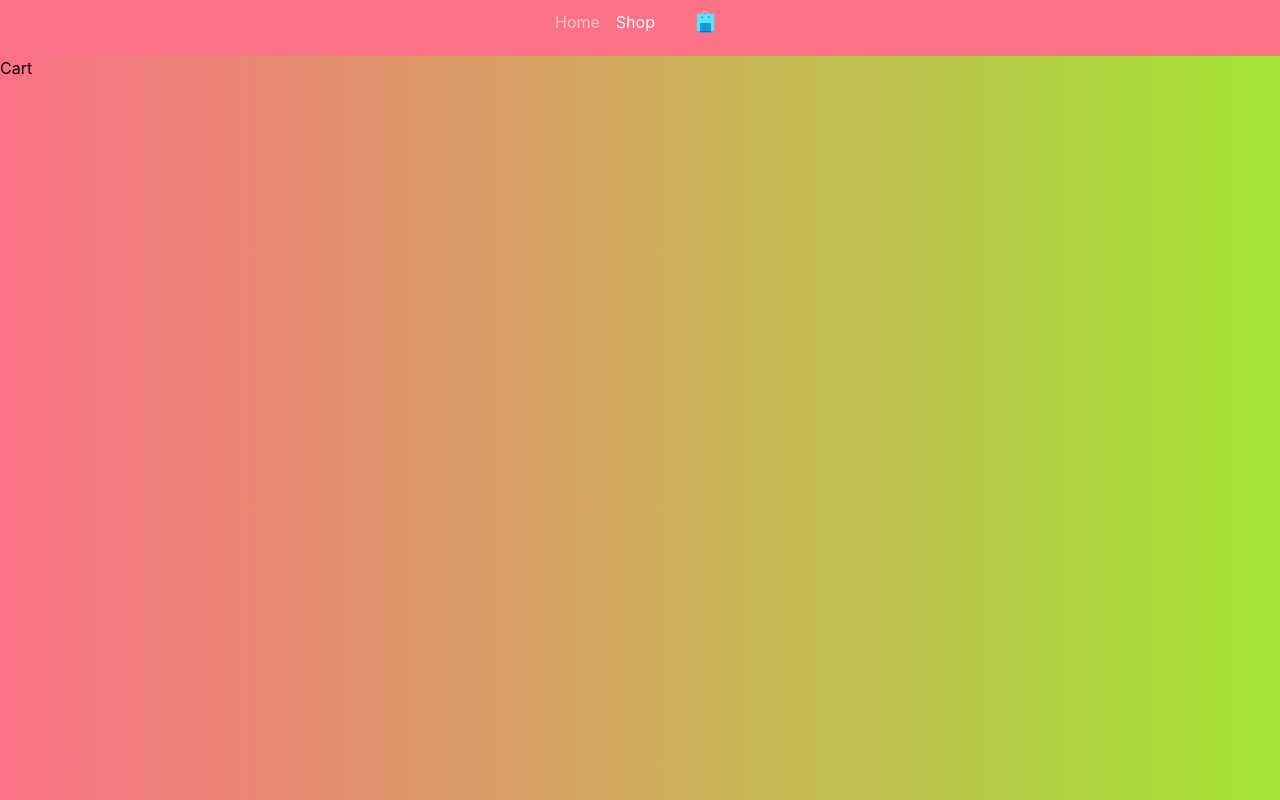
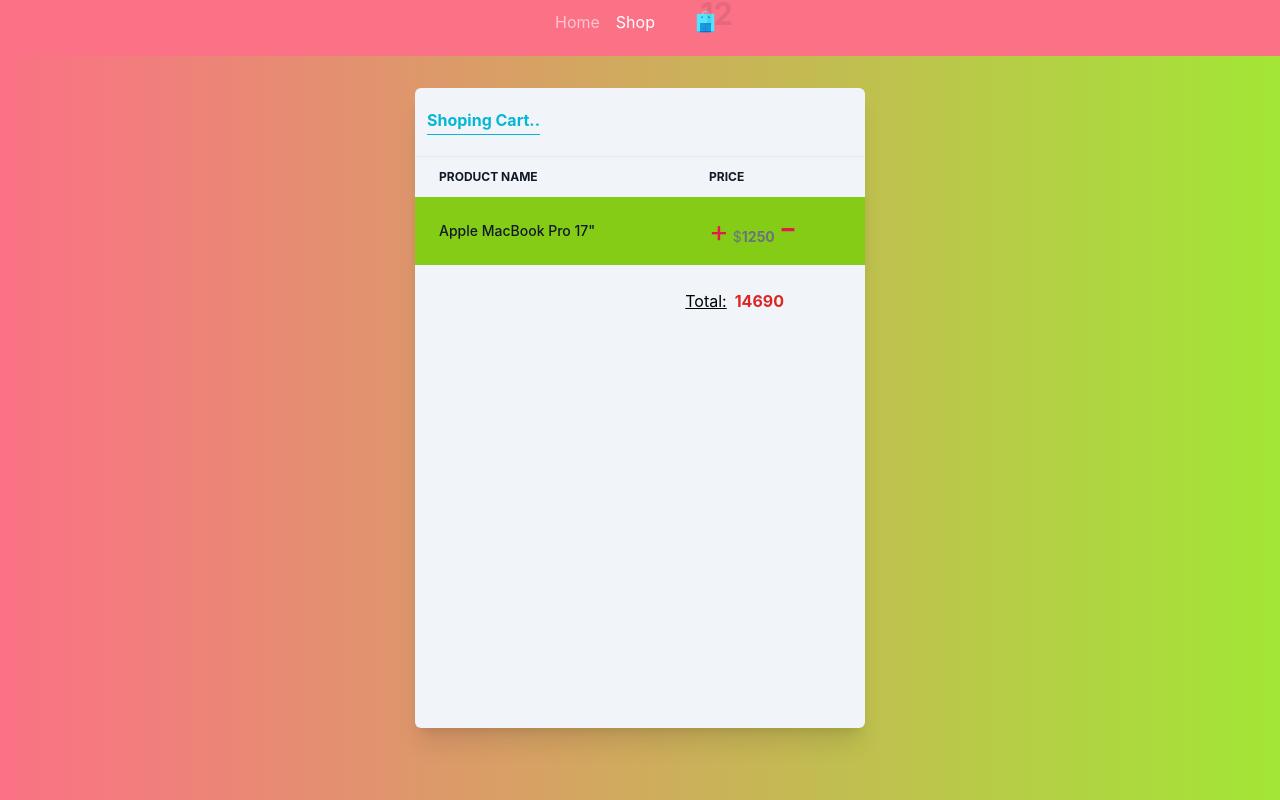
Before and after one commit to abusayed22/shoping-cart, a React (Create React App) app: page /cart in a window 1280 px wide. Built offline with nearby package versions, Linux system fonts and the light colour scheme.

Commit message:
cart allmost done

```diff
--- a/src/pages/Cart.tsx
+++ b/src/pages/Cart.tsx
@@ -2,6 +2,50 @@ import React from 'react'
 
 export default function Cart() {
   return (
-    <div>Cart</div>
+    <div className='w-[450px] h-[80vh] bg-slate-100 mx-auto my-8 shadow-xl rounded-md'>
+      <h3 className='font-bold pt-5 pl-3 text-cyan-500 underline underline-offset-8'>Shoping Cart..</h3>
+      <br />
+      <hr className='bg-red-400' />
+      {/* Table */}
+
+      <div className="relative overflow-x-auto">
+        <table className="w-full text-sm text-left text-gray-500 ">
+          <thead className="text-xs text-gray-900 uppercase ">
+            <tr>
+              <th scope="col" className="px-6 py-3">
+                Product name
+              </th>
+              <th scope="col" className="px-6 py-3">
+                Price
+              </th>
+            </tr>
+          </thead>
+          <tbody>
+            <tr className=" bg-lime-500">
+              <th scope="row" className="px-6 py-4 font-medium text-gray-900 whitespace-nowrap dark:text-white">
+                Apple MacBook Pro 17"
+              </th>
+
+              <td className="px-6 py-4">
+                <div>
+                  <button className='text-3xl text-rose-600'>+</button>
+                  <> $<b>1250</b> </>
+                  <button className='text-[40px] text-rose-600'>-</button>
+                </div>
+              </td>
+            </tr>
+
+          </tbody>
+        </table>
+
+        <br />
+      </div>
+      <div className='w-[82%]'>
+          <div className='flex justify-end  '>
+          <h3 className='underline'>Total: </h3>
+          <b className='text-red-600 ml-2'> 14690</b>
+          </div>
+        </div>
+    </div>
   )
 }
```
